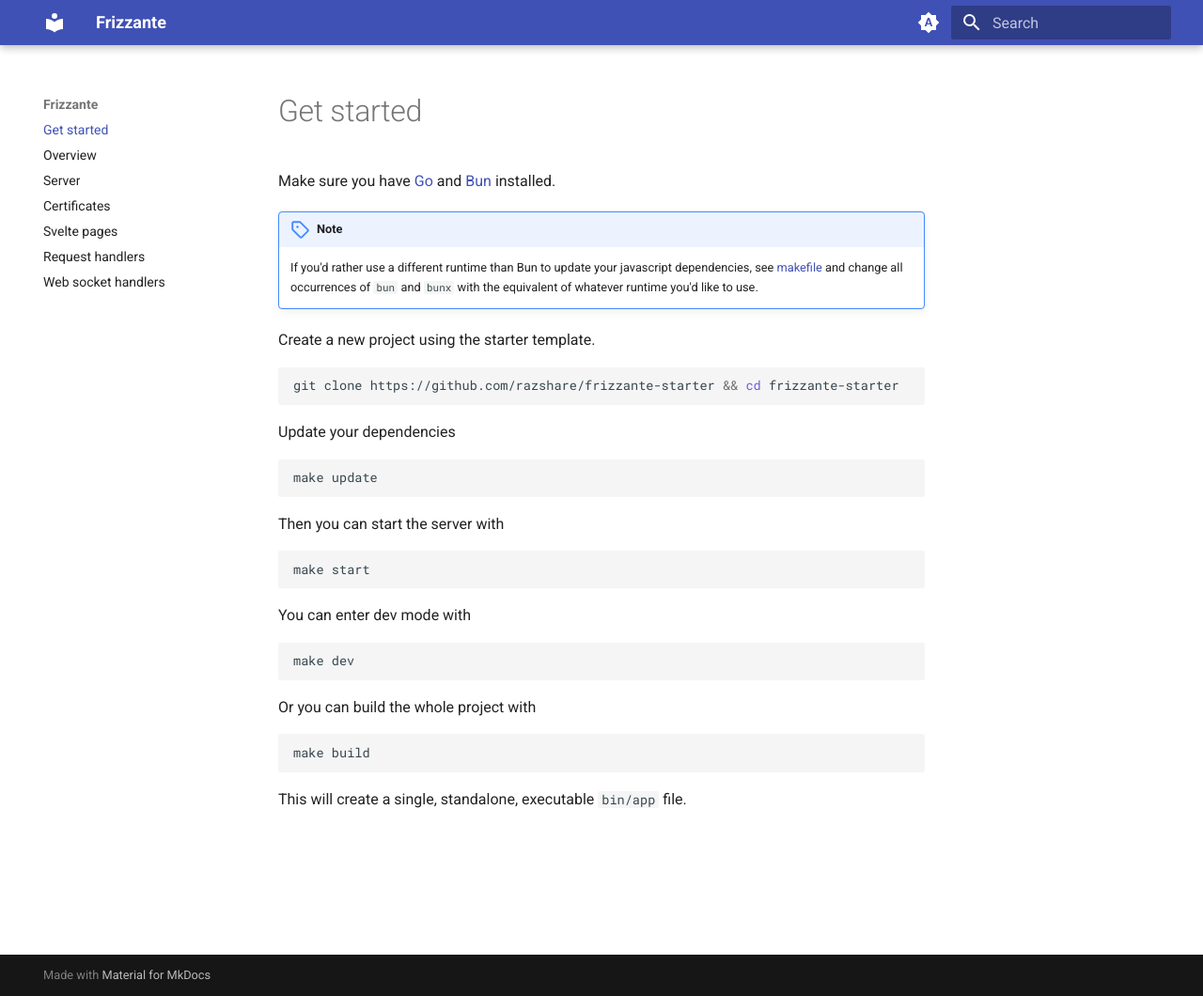
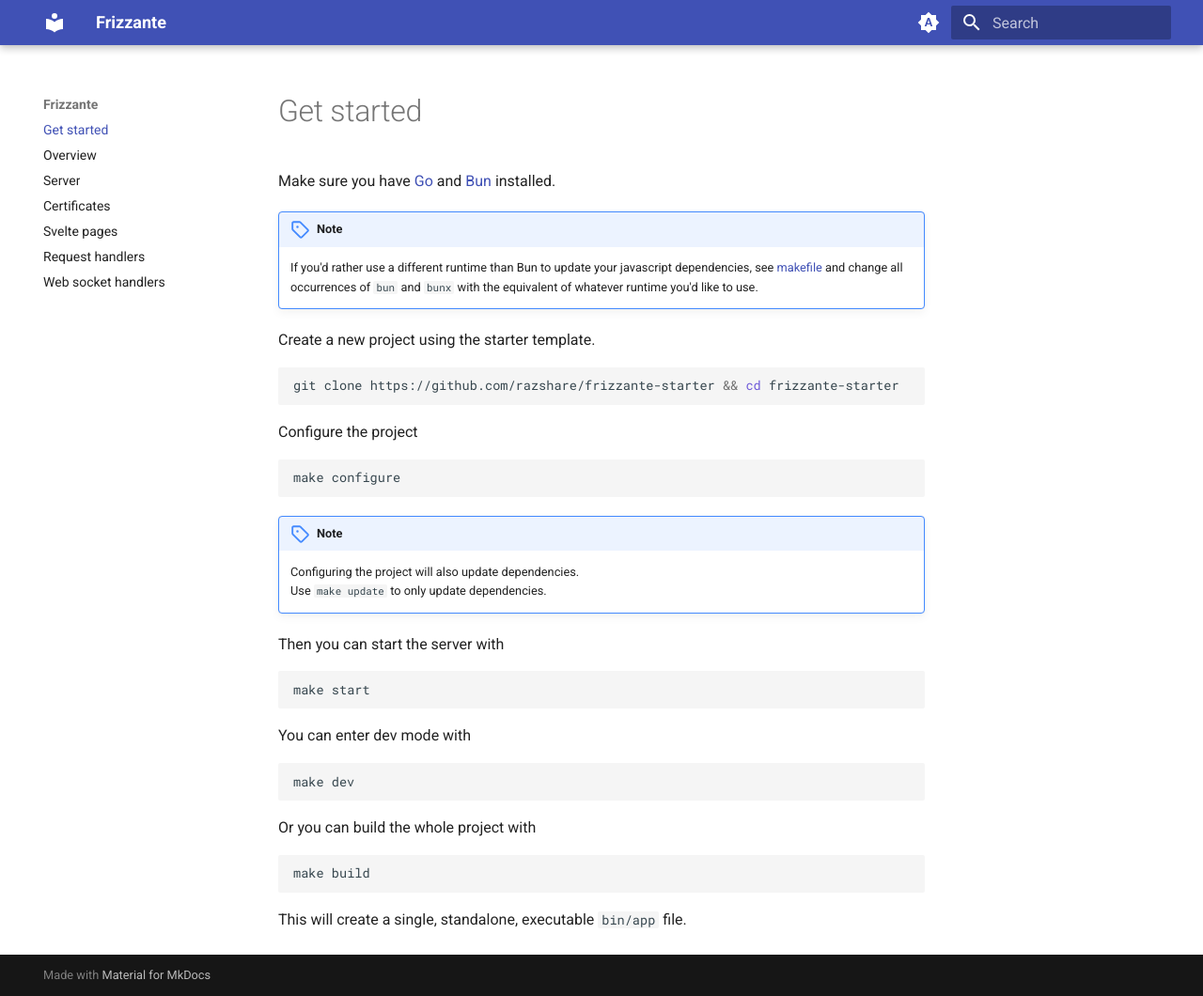
Before and after one commit to razshare/frizzante-docs, an MkDocs documentation site: the page built from docs/index.md, in a window 1280 px wide and 1060 px high. Shown: the whole window at 94% size. Built offline with MkDocs 1.6.1 and Material for MkDocs 9.7.7, drawn with Linux system fonts in a browser that asks for light colours.

Commit message:
chore(docs): updating index and web socket handlers.

````diff
--- a/docs/index.md
+++ b/docs/index.md
@@ -10,11 +10,16 @@
 git clone https://github.com/razshare/frizzante-starter && cd frizzante-starter
 ```
 
-Update your dependencies
+Configure the project
 
 ```bash
-make update
+make configure
 ```
+
+!!! note
+    Configuring the project will also update dependencies.<br/>
+    Use `make update` to only update dependencies.
+
 
 Then you can start the server with
 
````
Also changed, not shown: docs/web-socket-handlers.md (+2 -0 lines).
